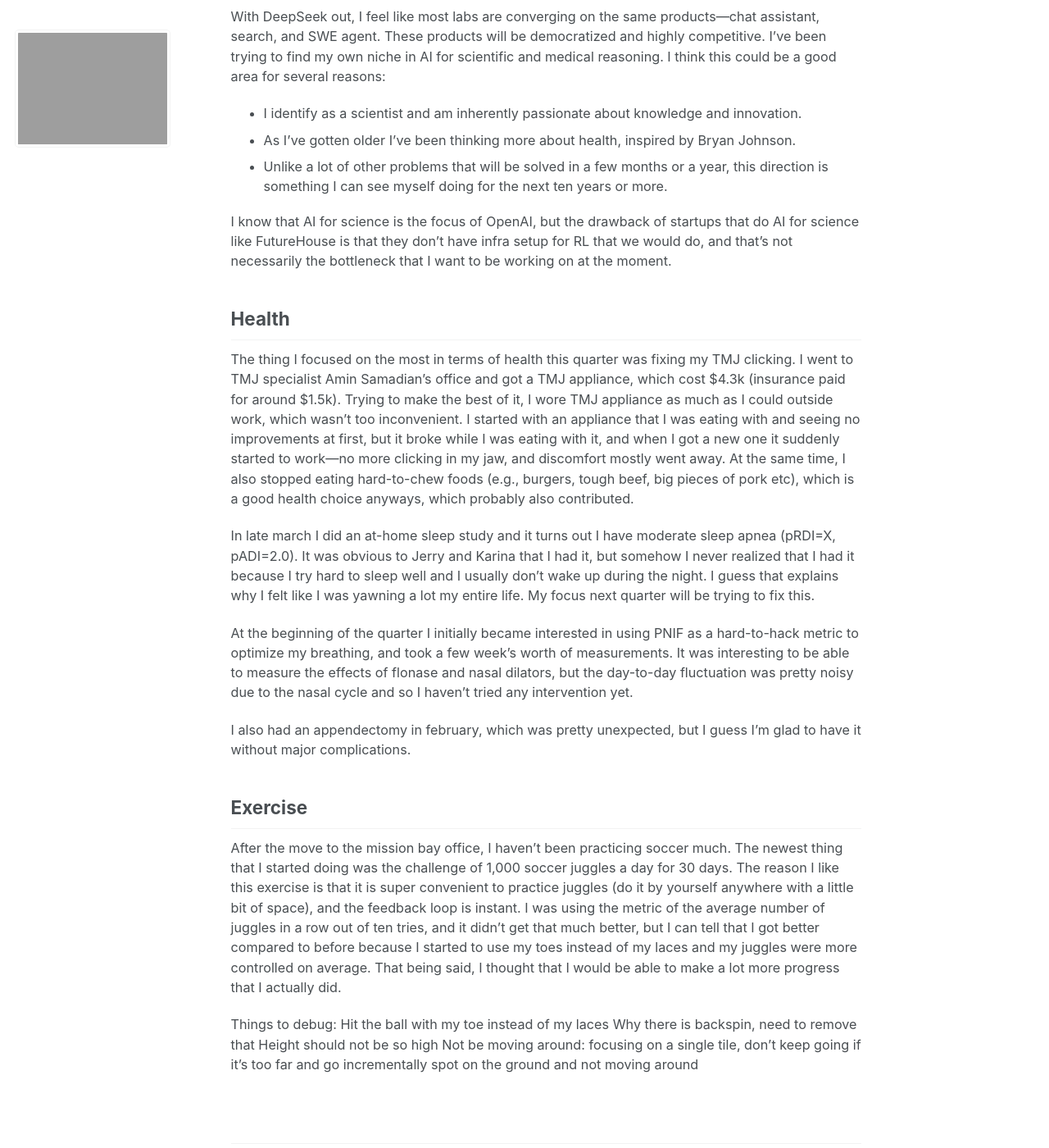
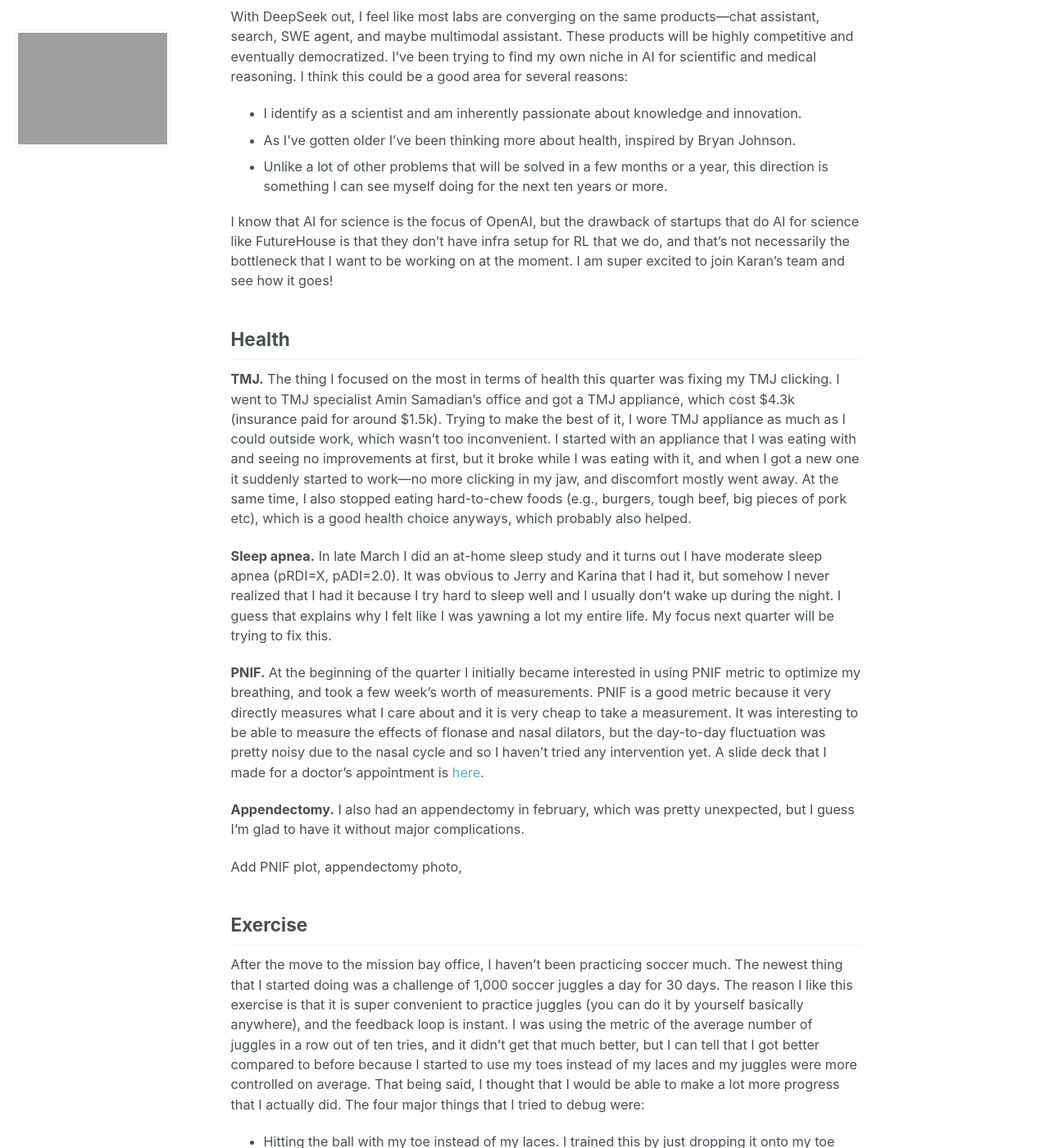
Before and after one commit to jasonwei20/jasonwei20.github.io, a Jekyll site: the page built from _posts/2025-03-31-blog-post-24.md, in a window 1280 px wide and 1400 px high, scrolled down 544 px. Shown: the whole window at 82% size. Built offline with Jekyll 4.4.1, drawn with Linux system fonts in a browser that asks for light colours; some of the changed text lies outside the part shown.

Commit message:
Update 2025-03-31-blog-post-24.md

```diff
--- a/_posts/2025-03-31-blog-post-24.md
+++ b/_posts/2025-03-31-blog-post-24.md
@@ -2,31 +2,33 @@
 
 After the launch of o1 and deep research, I went back to running my own experiments, formulating hypotheses, and understanding various phenomena in our research setup. I studied the importance of different elements in synthetic data, like how important data diversity is and how good models are at generalizing from short to long. Overall I have enjoyed having more research freedom and running experiments.
 
-One thing I am really excited about is the BrowseComp benchmark that we released. It is a good benchmark in several ways—it measures something meaningful (finding niche information via extensive searching), and it is challenging, and the grading is super simple. I hope the community also likes it.
+One thing I am really excited about is the [BrowseComp](https://openai.com/index/browsecomp/) benchmark we released. It is a good benchmark in several ways---it measures something meaningful (finding niche information via extensive searching), it is challenging, and the grading is super simple. I hope the community also likes it.
 
-With DeepSeek out, I feel like most labs are converging on the same products—chat assistant, search, and SWE agent. These products will be democratized and highly competitive. I’ve been trying to find my own niche in AI for scientific and medical reasoning. I think this could be a good area for several reasons:
+With DeepSeek out, I feel like most labs are converging on the same products---chat assistant, search, SWE agent, and maybe multimodal assistant. These products will be highly competitive and eventually democratized. I’ve been trying to find my own niche in AI for scientific and medical reasoning. I think this could be a good area for several reasons:
 - I identify as a scientist and am inherently passionate about knowledge and innovation.
 - As I’ve gotten older I’ve been thinking more about health, inspired by Bryan Johnson.
 - Unlike a lot of other problems that will be solved in a few months or a year, this direction is something I can see myself doing for the next ten years or more.
 
-I know that AI for science is the focus of OpenAI, but the drawback of startups that do AI for science like FutureHouse is that they don’t have infra setup for RL that we would do, and that’s not necessarily the bottleneck that I want to be working on at the moment.
+I know that AI for science is the focus of OpenAI, but the drawback of startups that do AI for science like FutureHouse is that they don’t have infra setup for RL that we do, and that’s not necessarily the bottleneck that I want to be working on at the moment. I am super excited to join Karan's team and see how it goes!
 
 ## Health
 
-The thing I focused on the most in terms of health this quarter was fixing my TMJ clicking. I went to TMJ specialist Amin Samadian’s office and got a TMJ appliance, which cost $4.3k (insurance paid for around $1.5k). Trying to make the best of it, I wore TMJ appliance as much as I could outside work, which wasn’t too inconvenient. I started with an appliance that I was eating with and seeing no improvements at first, but it broke while I was eating with it, and when I got a new one it suddenly started to work—no more clicking in my jaw, and discomfort mostly went away. At the same time, I also stopped eating hard-to-chew foods (e.g., burgers, tough beef, big pieces of pork etc), which is a good health choice anyways, which probably also contributed.
+**TMJ.** The thing I focused on the most in terms of health this quarter was fixing my TMJ clicking. I went to TMJ specialist Amin Samadian’s office and got a TMJ appliance, which cost $4.3k (insurance paid for around $1.5k). Trying to make the best of it, I wore TMJ appliance as much as I could outside work, which wasn’t too inconvenient. I started with an appliance that I was eating with and seeing no improvements at first, but it broke while I was eating with it, and when I got a new one it suddenly started to work---no more clicking in my jaw, and discomfort mostly went away. At the same time, I also stopped eating hard-to-chew foods (e.g., burgers, tough beef, big pieces of pork etc), which is a good health choice anyways, which probably also helped.
 
-In late march I did an at-home sleep study and it turns out I have moderate sleep apnea (pRDI=X, pADI=2.0). It was obvious to Jerry and Karina that I had it, but somehow I never realized that I had it because I try hard to sleep well and I usually don’t wake up during the night. I guess that explains why I felt like I was yawning a lot my entire life. My focus next quarter will be trying to fix this.
+**Sleep apnea.** In late March I did an at-home sleep study and it turns out I have moderate sleep apnea (pRDI=X, pADI=2.0). It was obvious to Jerry and Karina that I had it, but somehow I never realized that I had it because I try hard to sleep well and I usually don’t wake up during the night. I guess that explains why I felt like I was yawning a lot my entire life. My focus next quarter will be trying to fix this.
 
-At the beginning of the quarter I initially became interested in using PNIF as a hard-to-hack metric to optimize my breathing, and took a few week’s worth of measurements. It was interesting to be able to measure the effects of flonase and nasal dilators, but the day-to-day fluctuation was pretty noisy due to the nasal cycle and so I haven’t tried any intervention yet.
+**PNIF.** At the beginning of the quarter I initially became interested in using PNIF  metric to optimize my breathing, and took a few week’s worth of measurements. PNIF is a good metric because it very directly measures what I care about and it is very cheap to take a measurement. It was interesting to be able to measure the effects of flonase and nasal dilators, but the day-to-day fluctuation was pretty noisy due to the nasal cycle and so I haven’t tried any intervention yet. A slide deck that I made for a doctor's appointment is [here](https://docs.google.com/presentation/d/1lXe1eu2jNkHGlkDEUwDw48DwwX3EP9hXrdJKJDmzRZ0/edit?usp=sharing).
 
-I also had an appendectomy in february, which was pretty unexpected, but I guess I’m glad to have it without major complications.
+**Appendectomy.** I also had an appendectomy in february, which was pretty unexpected, but I guess I’m glad to have it without major complications.
+
+Add PNIF plot, appendectomy photo,
 
 ## Exercise
 
-After the move to the mission bay office, I haven’t been practicing soccer much. The newest thing that I started doing was the challenge of 1,000 soccer juggles a day for 30 days. The reason I like this exercise is that it is super convenient to practice juggles (do it by yourself anywhere with a little bit of space), and the feedback loop is instant. I was using the metric of the average number of juggles in a row out of ten tries, and it didn’t get that much better, but I can tell that I got better compared to before because I started to use my toes instead of my laces and my juggles were more controlled on average. That being said, I thought that I would be able to make a lot more progress that I actually did.
+After the move to the mission bay office, I haven’t been practicing soccer much. The newest thing that I started doing was a challenge of 1,000 soccer juggles a day for 30 days. The reason I like this exercise is that it is super convenient to practice juggles (you can do it by yourself basically anywhere), and the feedback loop is instant. I was using the metric of the average number of juggles in a row out of ten tries, and it didn’t get that much better, but I can tell that I got better compared to before because I started to use my toes instead of my laces and my juggles were more controlled on average. That being said, I thought that I would be able to make a lot more progress that I actually did. The four major things that I tried to debug were:
+- Hitting the ball with my toe instead of my laces. I trained this by just dropping it onto my toe while I was sitting down to get used to making that contact.
+- Originally there was a lot of backspin, which was because I was striking the ball at the wrong angle. I tried to make contact closer to the ground and to my body and it seemed to help.
+- Controlling height. Originally the height of my kicks were everywhere, but I learned to control them to be just above knee-level.
+- Each juggle should be perfect. Finally, once one juggle goes wrong it's very easy to lose control. So I tried to keep each juggling inside a single tile on the ground I was playing, and if I deviated too much I would count that as a miss instead of trying to continue juggling.
 
-Things to debug:
-Hit the ball with my toe instead of my laces
-Why there is backspin, need to remove that
-Height should not be so high
-Not be moving around: focusing on a single tile, don’t keep going if it’s too far and go incrementally spot on the ground and not moving around
+TODO: add video of before / after, add plot
```
